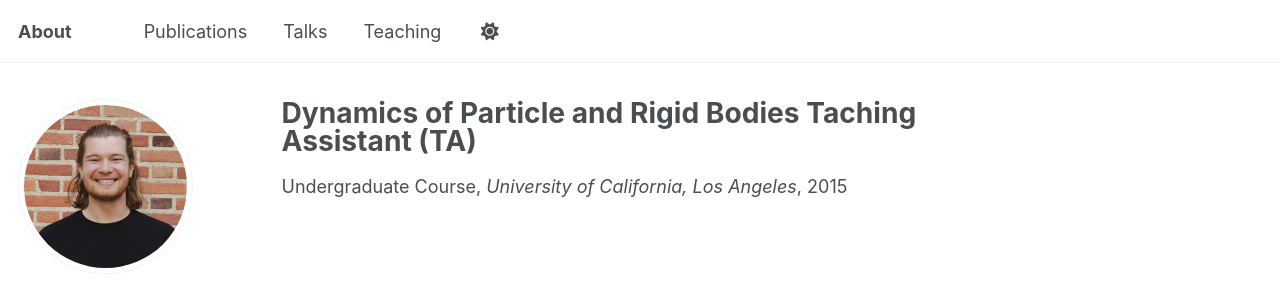
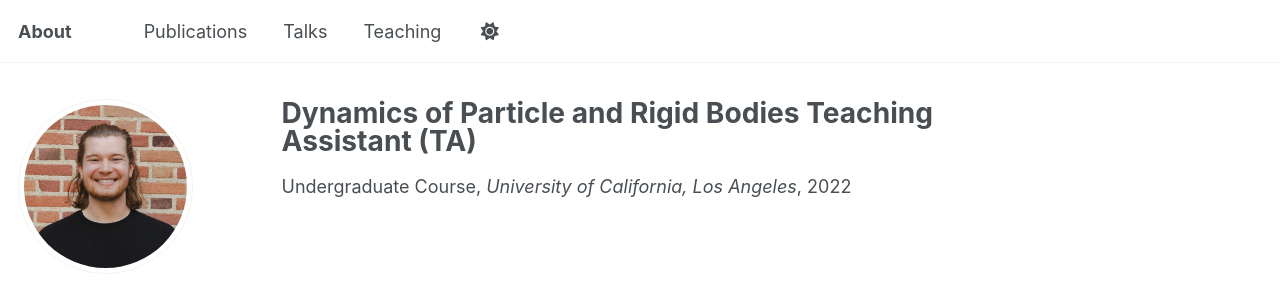
Before and after one commit to ejharber/ejharber.github.io, a Jekyll site: the page built from _teaching/2015-spring-teaching-2.md, in a window 1280 px wide. Shown: the top 285 px of the page. Built offline with Jekyll 4.4.1, drawn with Linux system fonts in a browser that asks for light colours; some web fonts are replaced; a script that is not in the unit is left out.

```diff
--- a/_teaching/2015-spring-teaching-2.md
+++ b/_teaching/2015-spring-teaching-2.md
@@ -1,9 +1,9 @@
 ---
-title: "Dynamics of Particle and Rigid Bodies Taching Assistant (TA)"
+title: "Dynamics of Particle and Rigid Bodies Teaching Assistant (TA)"
 collection: teaching
 type: "Undergraduate Course"
 # permalink: /teaching/2015-spring-teaching-1
 venue: "University of California, Los Angeles"
-date: 2015-01-01
+date: 2022-08-01
 location: "Los Angeles, California"
 ---
```
Also changed, not shown: _pages/about.md (+1 -1 lines), _talks/2025-07-08-AIForGood.md (added, +12 -0 lines), _teaching/2014-spring-teaching-1.md (+1 -1 lines), 3 other files.
